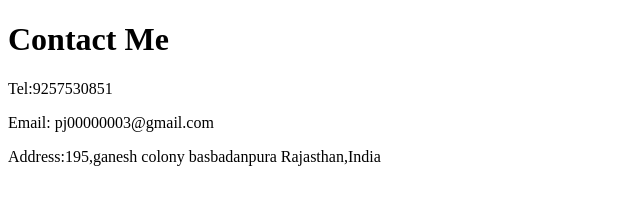
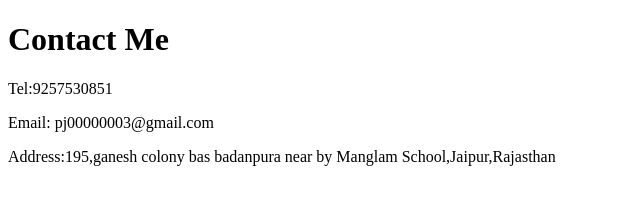
Before and after one commit to PIYUSH-242/CAPSTONE-PROJECT, a plain HTML site: page contact.html in a window 1280 px wide. Shown: the whole page, without its empty margins (0-640 px from the left). Drawn offline with Linux system fonts and the light colour scheme.

Commit message:
Update contact.html

```diff
--- a/contact.html
+++ b/contact.html
@@ -9,7 +9,7 @@
     <h1>Contact Me</h1>
 <p>Tel:9257530851</p>
 <p>Email: pj00000003@gmail.com</p>
-<p>Address:195,ganesh colony basbadanpura Rajasthan,India</p>
+<p>Address:195,ganesh colony bas badanpura near by Manglam School,Jaipur,Rajasthan</p>
 
 </body>
 </html>
```
